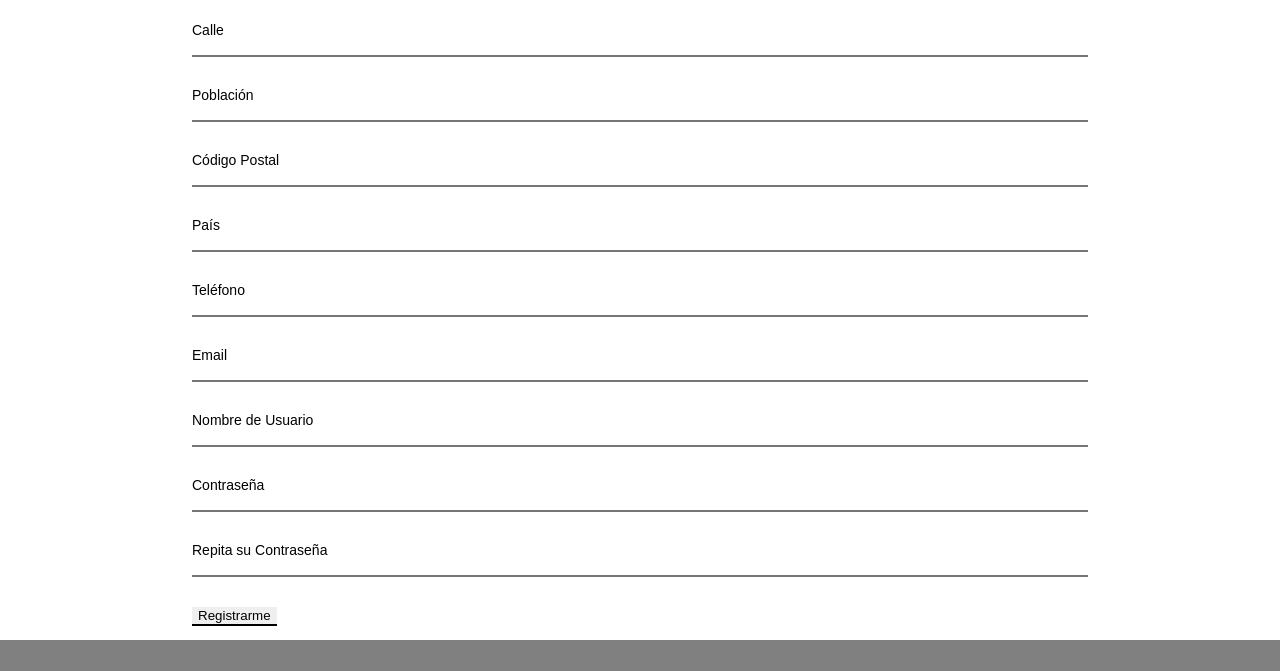
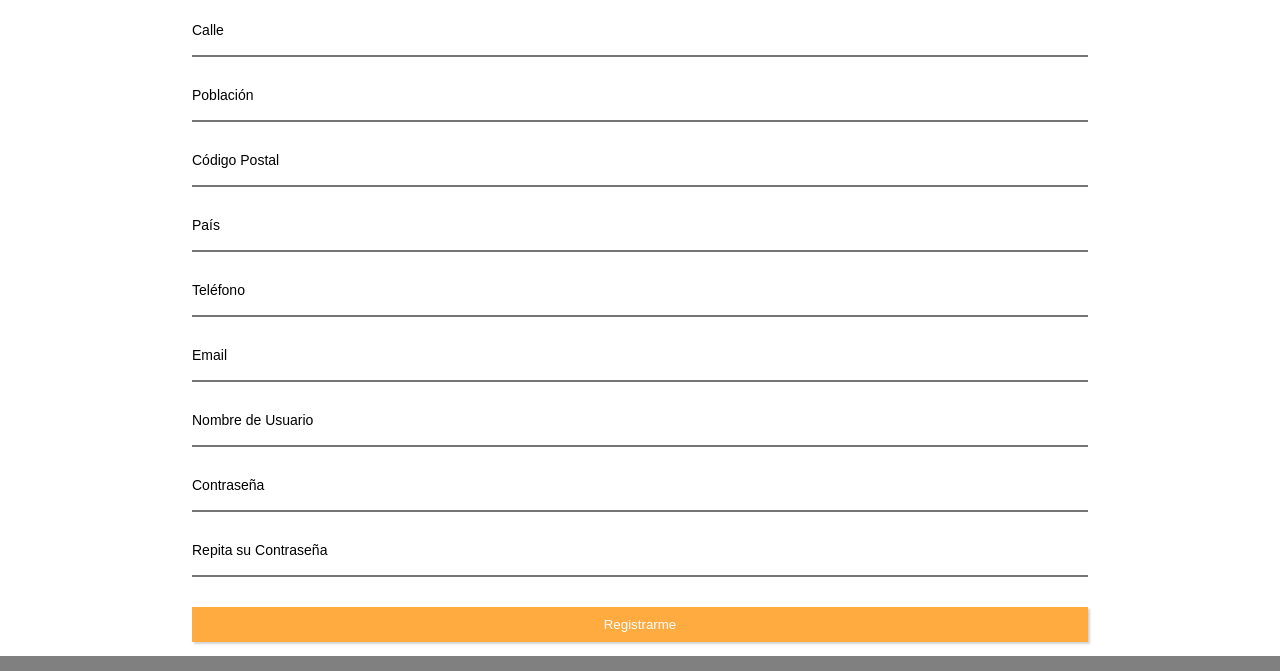
Before and after one commit to denissegomez/gru5web, a website: page src/register/register.html in a window 1280 px wide. Shown: the part 348-1019 px from the top of the page. Drawn offline with nearby package versions, Linux system fonts and the light colour scheme.

Commit message:
Form Style Improvements

```diff
--- a/src/register/register.html
+++ b/src/register/register.html
@@ -72,7 +72,9 @@
                     <input id="verifyPassword" type="password" required >
                     <label>Repita su Contraseña</label>
                 </div>
-                <input type="submit" value="Registrarme">
+                <div>
+                    <input type="submit" value="Registrarme">
+                </div>
 
             </form>
 
--- a/src/styles.css
+++ b/src/styles.css
@@ -1,8 +1,10 @@
 :root {
   /* Palette */
   --primary-color: #29b6f6; /* Elegir los colores apropiados para la paleta y añadir más propiedades si hacen falta*/
-  --accent-color:#ffeb3b;
+  --accent-color:#ffab40;
   --warn-color: red;
+  --shadow-color: lightgrey;
+  --contrast-font-color: white;
 
   /* Sizes */
   --full-width: 100%;
@@ -73,30 +75,47 @@ body {
     margin: 10px;
 }
 
+/* Form Styling */
 form div {
     display: flex;
+    /* As labels go after inputs in order to select them when input is focused, column-reverse will show labels first*/
     flex-direction: column-reverse;
     margin-top: var(--form-top-margin);
 }
 
+/* Leave only bottom border on inputs */
 form input {
     border-top: none;
     border-left: none;
     border-right: none;
 }
 
+/* Highlight border bottom to primary color on focus and remove full default highlight*/
 form input:focus{
     outline-width: 0;
-    border-top: none;
     border-bottom-color: var(--primary-color);
 }
 
+/* Select input's acompaining label to set it to primary color too */
 form input:focus + label{
     color: var(--primary-color);
 }
 
+/* Form button material styles like */
 form [type="submit"] {
-    margin-top: var(--form-top-margin);
+    border: none;
+    padding: 10px;
+    background-color: var(--accent-color);
+    color: var(--contrast-font-color);
+    box-shadow: 2px 2px 2px var(--shadow-color);
+    margin-right: 0px;
+}
+
+form [type="submit"]:active {
+    border: none;
+    padding: 10px;
+    background-color: grey;
+    box-shadow: 2px 6px 2px var(--shadow-color);
 }
 
 .errorMessage {
```
